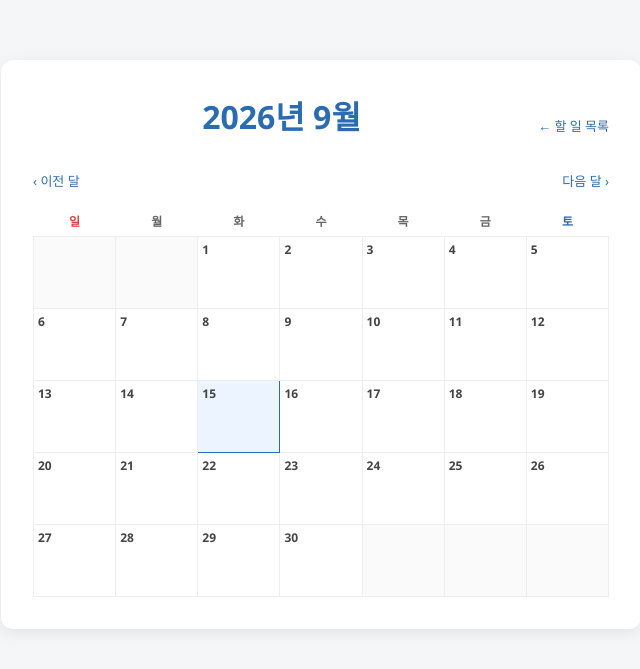
After one commit to parkhanbyeol0110-del/20260915_ENTS_G, a Flask app: page /calendar in a window 1280 px wide. The commit adds this page. Shown: the top 669 px of the page, without its empty margins (319-959 px from the left). Run offline with Flask 3, Linux system fonts and the light colour scheme; data that the repository does not hold is empty; some libraries are stand-ins or nearby versions.

Commit message:
할 일에 마감 날짜 추가 + 캘린더 뷰 기능 추가
Co-Authored-By: Claude Sonnet 5 <noreply@anthropic.com>

```diff
--- a/app.py
+++ b/app.py
@@ -1,5 +1,6 @@
+import calendar
 import os
-from datetime import datetime
+from datetime import date, datetime
 from urllib.parse import urlsplit
 
 import psycopg2
@@ -44,10 +45,12 @@ def init_db():
                 id SERIAL PRIMARY KEY,
                 title TEXT NOT NULL,
                 done BOOLEAN NOT NULL DEFAULT FALSE,
-                created_at TEXT NOT NULL
+                created_at TEXT NOT NULL,
+                due_date DATE
             )
             """
         )
+        cur.execute("ALTER TABLE todos ADD COLUMN IF NOT EXISTS due_date DATE")
     conn.commit()
     conn.close()
 
@@ -56,7 +59,7 @@ def init_db():
 def index():
     conn = get_db()
     with conn.cursor() as cur:
-        cur.execute("SELECT * FROM todos ORDER BY done ASC, id DESC")
+        cur.execute("SELECT * FROM todos ORDER BY done ASC, due_date NULLS LAST, id DESC")
         todos = cur.fetchall()
     conn.close()
     return render_template("index.html", todos=todos)
@@ -65,6 +68,7 @@ def index():
 @app.route("/add", methods=["POST"])
 def add():
     title = request.form.get("title", "").strip()
+    due_date = request.form.get("due_date") or None
     if not title:
         flash("할 일 내용을 입력해주세요.")
         return redirect(url_for("index"))
@@ -72,8 +76,8 @@ def add():
     conn = get_db()
     with conn.cursor() as cur:
         cur.execute(
-            "INSERT INTO todos (title, done, created_at) VALUES (%s, FALSE, %s)",
-            (title, datetime.now().strftime("%Y-%m-%d %H:%M")),
+            "INSERT INTO todos (title, done, created_at, due_date) VALUES (%s, FALSE, %s, %s)",
+            (title, datetime.now().strftime("%Y-%m-%d %H:%M"), due_date),
         )
     conn.commit()
     conn.close()
@@ -102,6 +106,55 @@ def delete(todo_id):
     return redirect(url_for("index"))
 
 
+@app.route("/calendar")
+def calendar_view():
+    today = date.today()
+    year = request.args.get("year", type=int, default=today.year)
+    month = request.args.get("month", type=int, default=today.month)
+
+    # 1~12 범위를 벗어나면 연도를 넘겨가며 보정한다.
+    year += (month - 1) // 12
+    month = (month - 1) % 12 + 1
+
+    conn = get_db()
+    with conn.cursor() as cur:
+        cur.execute(
+            """
+            SELECT * FROM todos
+            WHERE due_date IS NOT NULL
+              AND EXTRACT(YEAR FROM due_date) = %s
+              AND EXTRACT(MONTH FROM due_date) = %s
+            ORDER BY due_date ASC, id ASC
+            """,
+            (year, month),
+        )
+        month_todos = cur.fetchall()
+    conn.close()
+
+    todos_by_day = {}
+    for todo in month_todos:
+        todos_by_day.setdefault(todo["due_date"].day, []).append(todo)
+
+    cal = calendar.Calendar(firstweekday=6)  # 일요일 시작
+    weeks = cal.monthdayscalendar(year, month)
+
+    prev_year, prev_month = (year - 1, 12) if month == 1 else (year, month - 1)
+    next_year, next_month = (year + 1, 1) if month == 12 else (year, month + 1)
+
+    return render_template(
+        "calendar.html",
+        year=year,
+        month=month,
+        weeks=weeks,
+        todos_by_day=todos_by_day,
+        today=today,
+        prev_year=prev_year,
+        prev_month=prev_month,
+        next_year=next_year,
+        next_month=next_month,
+    )
+
+
 init_db()
 
 if __name__ == "__main__":
--- a/static/css/style.css
+++ b/static/css/style.css
@@ -24,18 +24,49 @@ h1 {
   color: #2b6cb0;
 }
 
+.header-row {
+  display: flex;
+  align-items: center;
+  justify-content: space-between;
+  gap: 8px;
+}
+
+.header-row h1 {
+  flex: 1;
+}
+
+.calendar-link {
+  font-size: 13px;
+  color: #2b6cb0;
+  text-decoration: none;
+  white-space: nowrap;
+}
+
+.calendar-link:hover {
+  text-decoration: underline;
+}
+
 .add-form {
   display: flex;
   gap: 8px;
   margin-bottom: 20px;
+  flex-wrap: wrap;
 }
 
-.add-form input {
+.add-form input[type="text"] {
   flex: 1;
+  min-width: 120px;
   padding: 10px 12px;
   border: 1px solid #ccc;
   border-radius: 6px;
   font-size: 14px;
+}
+
+.add-form input[type="date"] {
+  padding: 10px 8px;
+  border: 1px solid #ccc;
+  border-radius: 6px;
+  font-size: 13px;
 }
 
 .add-form button {
@@ -92,6 +123,12 @@ h1 {
   word-break: break-all;
 }
 
+.due-date {
+  font-size: 11px;
+  color: #2b6cb0;
+  white-space: nowrap;
+}
+
 .created {
   font-size: 11px;
   color: #aaa;
@@ -118,3 +155,86 @@ h1 {
   display: inline;
   margin: 0;
 }
+
+/* 캘린더 페이지 */
+.calendar-container {
+  max-width: 640px;
+}
+
+.calendar-nav {
+  display: flex;
+  justify-content: space-between;
+  margin: 12px 0 16px;
+  font-size: 13px;
+}
+
+.calendar-nav a {
+  color: #2b6cb0;
+  text-decoration: none;
+}
+
+.calendar-nav a:hover {
+  text-decoration: underline;
+}
+
+.calendar-table {
+  width: 100%;
+  border-collapse: collapse;
+  table-layout: fixed;
+}
+
+.calendar-table th {
+  padding: 6px 0;
+  font-size: 12px;
+  color: #666;
+}
+
+.calendar-table th.sun {
+  color: #e53e3e;
+}
+
+.calendar-table th.sat {
+  color: #2b6cb0;
+}
+
+.calendar-table td {
+  vertical-align: top;
+  height: 72px;
+  border: 1px solid #eee;
+  padding: 4px;
+  font-size: 11px;
+  overflow: hidden;
+}
+
+.calendar-table td.empty-day {
+  background: #fafafa;
+}
+
+.calendar-table td.today {
+  background: #ebf4ff;
+  border-color: #2b6cb0;
+}
+
+.day-num {
+  font-size: 12px;
+  font-weight: 600;
+  color: #444;
+  margin-bottom: 2px;
+}
+
+.day-todo {
+  background: #2b6cb0;
+  color: #fff;
+  border-radius: 4px;
+  padding: 1px 4px;
+  margin-bottom: 2px;
+  font-size: 10px;
+  white-space: nowrap;
+  overflow: hidden;
+  text-overflow: ellipsis;
+}
+
+.day-todo.done {
+  background: #ccc;
+  text-decoration: line-through;
+}
--- /dev/null
+++ b/templates/calendar.html
@@ -0,0 +1,54 @@
+<!DOCTYPE html>
+<html lang="ko">
+<head>
+  <meta charset="UTF-8">
+  <meta name="viewport" content="width=device-width, initial-scale=1.0">
+  <title>ETNS TODO - 캘린더</title>
+  <link rel="stylesheet" href="{{ url_for('static', filename='css/style.css') }}">
+</head>
+<body>
+  <div class="container calendar-container">
+    <div class="header-row">
+      <h1>{{ year }}년 {{ month }}월</h1>
+      <a class="calendar-link" href="{{ url_for('index') }}">← 할 일 목록</a>
+    </div>
+
+    <div class="calendar-nav">
+      <a href="{{ url_for('calendar_view', year=prev_year, month=prev_month) }}">‹ 이전 달</a>
+      <a href="{{ url_for('calendar_view', year=next_year, month=next_month) }}">다음 달 ›</a>
+    </div>
+
+    <table class="calendar-table">
+      <thead>
+        <tr>
+          <th class="sun">일</th>
+          <th>월</th>
+          <th>화</th>
+          <th>수</th>
+          <th>목</th>
+          <th>금</th>
+          <th class="sat">토</th>
+        </tr>
+      </thead>
+      <tbody>
+        {% for week in weeks %}
+          <tr>
+            {% for day in week %}
+              {% if day == 0 %}
+                <td class="empty-day"></td>
+              {% else %}
+                <td class="{{ 'today' if (year, month, day) == (today.year, today.month, today.day) else '' }}">
+                  <div class="day-num">{{ day }}</div>
+                  {% for todo in todos_by_day.get(day, []) %}
+                    <div class="day-todo {{ 'done' if todo['done'] else '' }}">{{ todo['title'] }}</div>
+                  {% endfor %}
+                </td>
+              {% endif %}
+            {% endfor %}
+          </tr>
+        {% endfor %}
+      </tbody>
+    </table>
+  </div>
+</body>
+</html>
```
Also changed, not shown: templates/index.html (+8 -1 lines).
